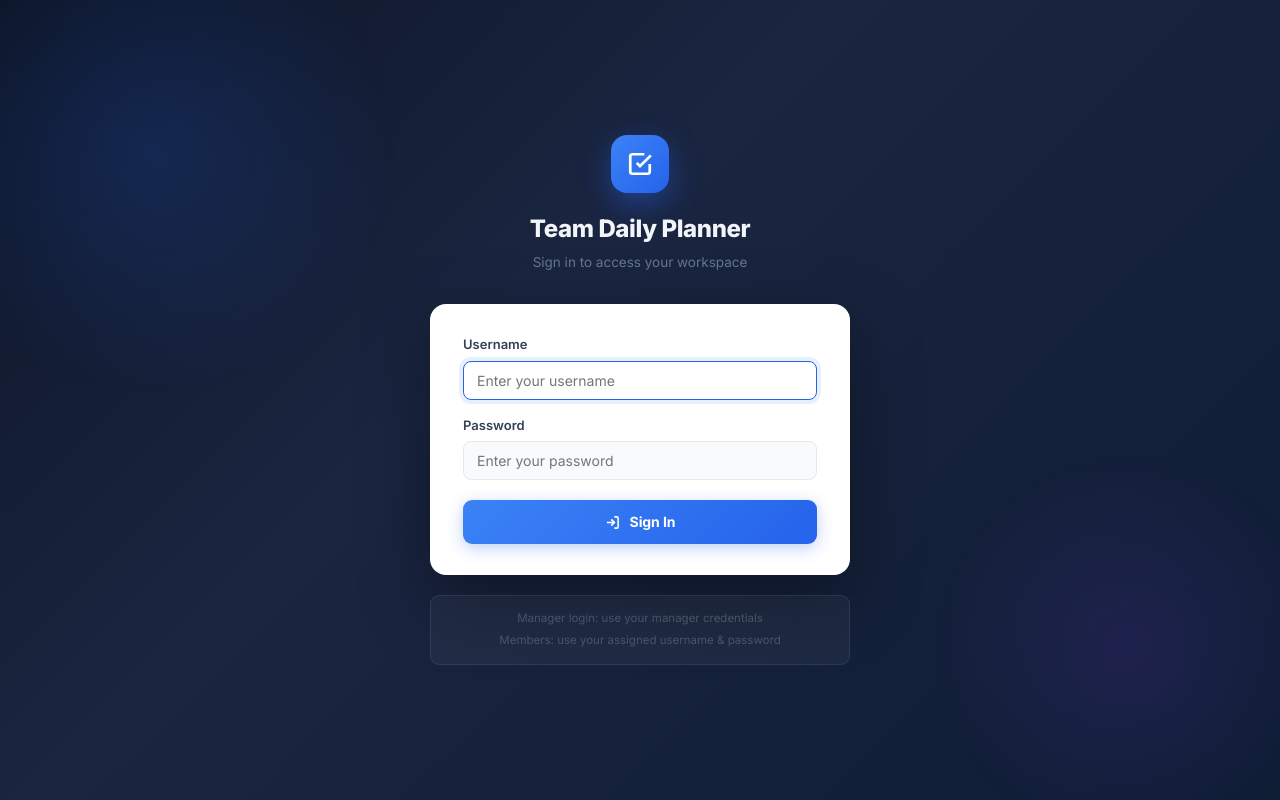
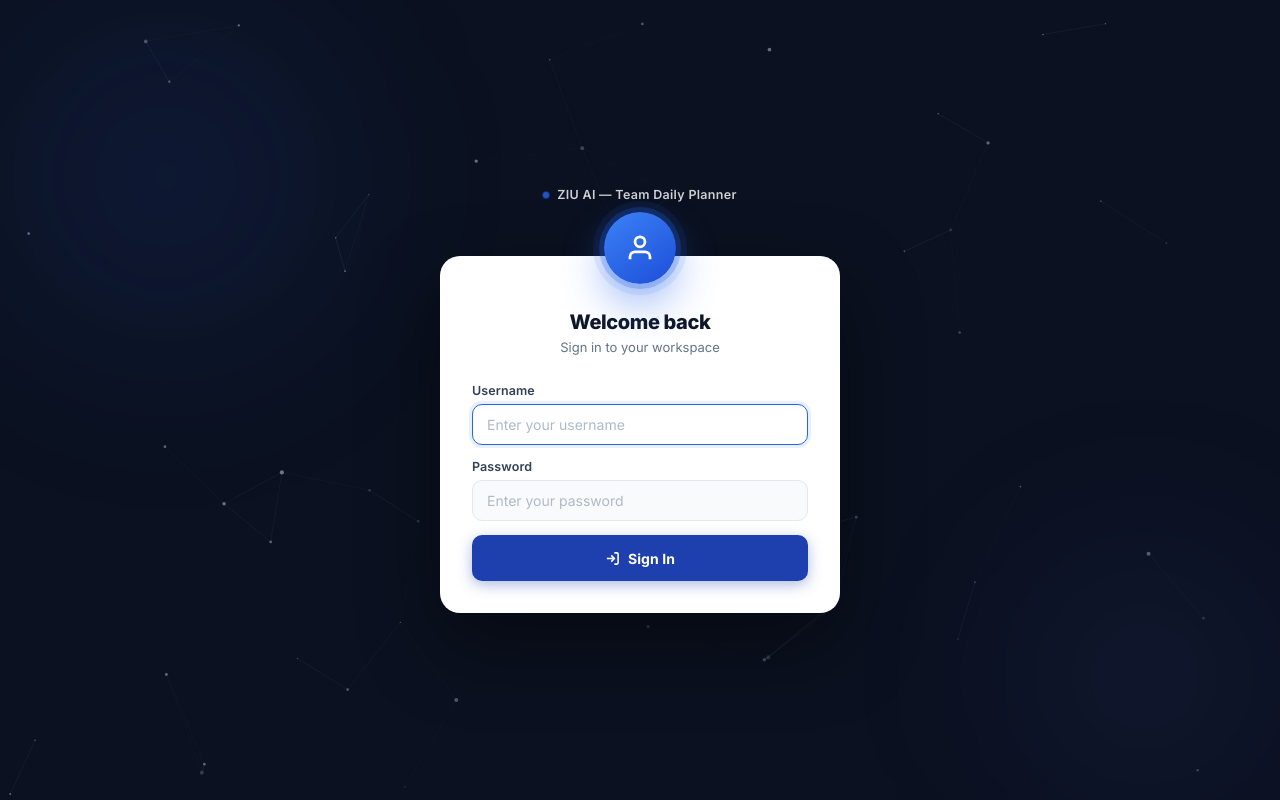
Before and after one commit to DhrumiZIU/Task_Management, a Flask app: page / in a window 1280 px wide. Run offline with Flask 3, Linux system fonts and the light colour scheme; data comes from the database, SQL or seed files in the repository; some libraries are stand-ins or nearby versions.

Commit message:
style: add pulsing brand dot and reduced-motion support to login page
Co-Authored-By: Claude Sonnet 4.6 <noreply@anthropic.com>

```diff
--- a/templates/login.html
+++ b/templates/login.html
@@ -4,130 +4,355 @@
   <meta charset="UTF-8">
   <meta name="viewport" content="width=device-width, initial-scale=1.0">
   <title>Sign In — ZIU AI</title>
-  <link rel="dns-prefetch" href="//fonts.googleapis.com">
   <link rel="preconnect" href="https://fonts.googleapis.com">
   <link rel="preconnect" href="https://fonts.gstatic.com" crossorigin>
-  <link href="https://fonts.googleapis.com/css2?family=Inter:wght@400;500;600;700;800&display=swap" rel="stylesheet">
-  <link rel="stylesheet" href="{{ url_for('static', filename='style.css') }}">
+  <link href="https://fonts.googleapis.com/css2?family=Inter:wght@400;500;600;700;800;900&display=swap" rel="stylesheet">
   <style>
-    .login-page {
+  *, *::before, *::after { box-sizing: border-box; margin: 0; padding: 0; }
+
+  :root {
+    --bg:      #0b1120;
+    --surface: #111827;
+    --border:  rgba(255,255,255,.08);
+    --card-bg: #ffffff;
+    --primary: #2563eb;
+    --primary-h:#1d4ed8;
+    --text:    #0f172a;
+    --text2:   #334155;
+    --text3:   #64748b;
+    --text4:   #94a3b8;
+  }
+
+  body {
+    font-family: 'Inter', system-ui, sans-serif;
+    background: var(--bg);
     min-height: 100vh;
-      background: linear-gradient(135deg, #0d1526 0%, #1a2540 40%, #0f1d35 100%);
-      display: flex; align-items: center; justify-content: center; padding: 24px;
-      position: relative; overflow: hidden;
+    overflow: hidden;
+    -webkit-font-smoothing: antialiased;
   }
-    .login-bg-glow {
-      position: absolute;
-      width: 500px; height: 500px; border-radius: 50%;
-      background: radial-gradient(circle, rgba(37,99,235,.18) 0%, transparent 70%);
-      top: -100px; left: -100px; pointer-events: none;
+
+  /* ── Canvas background ── */
+  #bg-canvas {
+    position: fixed; inset: 0; z-index: 0;
+    display: block;
   }
-    .login-bg-glow2 {
-      position: absolute;
-      width: 400px; height: 400px; border-radius: 50%;
-      background: radial-gradient(circle, rgba(124,58,237,.12) 0%, transparent 70%);
-      bottom: -50px; right: -50px; pointer-events: none;
+
+  /* ── Page wrapper ── */
+  .login-scene {
+    position: fixed; inset: 0; z-index: 1;
+    display: flex; flex-direction: column;
+    align-items: center; justify-content: center;
+    padding: 20px;
+    overflow-y: auto;
   }
-    .login-box { width: 100%; max-width: 420px; position: relative; z-index: 1; }
-    .login-header { text-align: center; margin-bottom: 32px; }
-    .login-logo {
-      width: 58px; height: 58px;
-      background: linear-gradient(135deg, #3b82f6, #2563eb);
-      border-radius: 16px;
+
+  /* ── Avatar (enters first) ── */
+  .login-avatar-wrap {
+    position: relative; z-index: 10;
+    opacity: 0;
+    transform: translateY(-80px) scale(.6);
+    animation: avatarDrop .65s cubic-bezier(.34,1.56,.64,1) .3s forwards;
+    margin-bottom: -28px; /* overlaps card top */
+  }
+  @keyframes avatarDrop {
+    to { opacity: 1; transform: translateY(0) scale(1); }
+  }
+
+  .login-avatar {
+    width: 72px; height: 72px; border-radius: 50%;
+    background: linear-gradient(145deg, #3b82f6, #1d4ed8);
     display: flex; align-items: center; justify-content: center;
-      margin: 0 auto 18px; color: #fff;
-      box-shadow: 0 10px 30px rgba(37,99,235,.45);
+    box-shadow:
+      0 0 0 4px rgba(37,99,235,.2),
+      0 0 0 8px rgba(37,99,235,.08),
+      0 20px 40px rgba(37,99,235,.4);
+    animation: avatarPulse 2.4s ease-in-out 1.2s infinite;
   }
-    .login-header h1 {
-      font-size: 24px; font-weight: 800; color: #f1f5f9; letter-spacing: -.4px;
+  @keyframes avatarPulse {
+    0%, 100% { box-shadow: 0 0 0 4px rgba(37,99,235,.2), 0 0 0 8px rgba(37,99,235,.08), 0 20px 40px rgba(37,99,235,.4); }
+    50%       { box-shadow: 0 0 0 6px rgba(37,99,235,.28), 0 0 0 14px rgba(37,99,235,.1), 0 20px 48px rgba(37,99,235,.5); }
   }
-    .login-header p { font-size: 13.5px; color: #64748b; margin-top: 5px; }
+
+  /* ── Login card (enters second) ── */
+  .login-card-wrap {
+    width: 100%; max-width: 400px;
+    opacity: 0;
+    transform: translateY(28px) scale(.97);
+    animation: cardRise .55s cubic-bezier(.4,0,.2,1) .88s forwards;
+  }
+  @keyframes cardRise {
+    to { opacity: 1; transform: translateY(0) scale(1); }
+  }
+
   .login-card {
     background: #fff;
-      border-radius: 16px; padding: 30px 32px;
-      box-shadow: 0 24px 70px rgba(0,0,0,.38), 0 1px 2px rgba(255,255,255,.04) inset;
+    border-radius: 20px;
+    padding: 44px 32px 32px;  /* top padding gives room for avatar overlap */
+    box-shadow:
+      0 32px 80px rgba(0,0,0,.45),
+      0 1px 0 rgba(255,255,255,.12) inset;
+    position: relative;
   }
-    .login-card .field label { font-size: 13px; font-weight: 600; color: #334155; }
-    .login-card .field input {
-      border: 1.5px solid #e2e8f0; border-radius: 8px;
-      padding: 10px 13px; font-size: 14px; color: #0f172a;
-      transition: border-color .18s, box-shadow .18s;
+
+  .login-card-header {
+    text-align: center;
+    margin-bottom: 28px;
+    padding-top: 10px;
+  }
+  .login-card-title {
+    font-size: 20px; font-weight: 800; color: var(--text); letter-spacing: -.4px;
+    margin-bottom: 5px;
+  }
+  .login-card-sub {
+    font-size: 13px; color: var(--text3); font-weight: 400;
+  }
+
+  /* ── Form fields ── */
+  .field { display: flex; flex-direction: column; gap: 6px; margin-bottom: 14px; }
+  .field label {
+    font-size: 12.5px; font-weight: 600; color: var(--text2);
+    letter-spacing: .1px;
+  }
+  .field input {
+    width: 100%; padding: 11px 14px;
+    border: 1.5px solid #e2e8f0; border-radius: 10px;
+    font-size: 14px; color: var(--text);
     background: #f8fafc;
+    font-family: inherit;
+    transition: border-color .18s, box-shadow .18s, background .18s;
+    outline: none;
   }
-    .login-card .field input:focus {
-      border-color: #2563eb; background: #fff;
-      box-shadow: 0 0 0 4px rgba(37,99,235,.10);
+  .field input:focus {
+    border-color: var(--primary);
+    background: #fff;
+    box-shadow: 0 0 0 3px rgba(37,99,235,.1);
   }
-    .login-card .btn-primary {
-      height: 44px; font-size: 14px; font-weight: 700;
-      background: linear-gradient(135deg, #3b82f6, #2563eb);
-      box-shadow: 0 4px 16px rgba(37,99,235,.30);
-      border: none; border-radius: 9px;
+  .field input::placeholder { color: #b0bac7; }
+
+  /* ── Submit button ── */
+  .btn-signin {
+    width: 100%; height: 46px; margin-top: 6px;
+    display: flex; align-items: center; justify-content: center; gap: 8px;
+    font-size: 14px; font-weight: 700; color: #fff;
+    background: #1e40af;
+    border: none; border-radius: 10px; cursor: pointer;
+    font-family: inherit; letter-spacing: .1px;
+    transition: background .15s, transform .1s, box-shadow .15s;
+    box-shadow: 0 4px 14px rgba(30,64,175,.35);
   }
-    .login-card .btn-primary:hover {
-      background: linear-gradient(135deg, #2563eb, #1d4ed8);
-      box-shadow: 0 6px 20px rgba(37,99,235,.38);
+  .btn-signin:hover  { background: #1d4ed8; box-shadow: 0 6px 20px rgba(29,78,216,.45); }
+  .btn-signin:active { transform: scale(.98); }
+
+  /* ── Flash messages ── */
+  .flash {
+    padding: 10px 14px; border-radius: 9px; font-size: 13px;
+    font-weight: 500; margin-bottom: 16px;
   }
+  .flash-error   { background: #fef2f2; color: #b91c1c; border: 1px solid #fecaca; }
+  .flash-success { background: #f0fdf4; color: #15803d; border: 1px solid #bbf7d0; }
+
+  /* ── Footer hint ── */
   .login-hint {
-      margin-top: 20px; padding: 12px 16px;
-      background: rgba(255,255,255,.04); border: 1px solid rgba(255,255,255,.08);
-      border-radius: 9px; font-size: 11.5px; color: #475569;
-      line-height: 1.9; text-align: center;
+    text-align: center; margin-top: 16px;
+    font-size: 11.5px; color: rgba(148,163,184,.7);
+    line-height: 1.8;
   }
-    @keyframes loginFadeIn {
-      from { opacity: 0; transform: translateY(16px); }
-      to   { opacity: 1; transform: translateY(0); }
+
+  /* ── App name above card ── */
+  .login-brand {
+    text-align: center;
+    color: rgba(255,255,255,.8);
+    font-size: 12.5px; font-weight: 600;
+    letter-spacing: .3px;
+    margin-bottom: 10px;
+    opacity: 0;
+    animation: fadeIn .5s ease .4s forwards;
+    display: flex; align-items: center; justify-content: center; gap: 8px;
   }
-    .login-box { animation: loginFadeIn .3s ease both; }
-    body { overflow: hidden; }
-    .login-page { overflow-y: auto; }
+  .login-brand-dot {
+    width: 6px; height: 6px; border-radius: 50%;
+    background: var(--primary);
+    animation: dotPulse 2s ease-in-out 1s infinite;
+    flex-shrink: 0;
+  }
+  @keyframes dotPulse {
+    0%,100% { opacity:1; transform:scale(1); }
+    50%     { opacity:.5; transform:scale(1.4); }
+  }
+  @keyframes fadeIn { to { opacity: 1; } }
+
+  @media (prefers-reduced-motion: reduce) {
+    *, *::before, *::after { animation-duration: 0.01ms !important; }
+  }
+
+  /* ── Particle lines glow ── */
+  .orb {
+    position: fixed; border-radius: 50%; pointer-events: none;
+    filter: blur(80px); z-index: 0;
+  }
+  .orb-1 {
+    width: 500px; height: 500px; top: -120px; left: -120px;
+    background: radial-gradient(circle, rgba(37,99,235,.14) 0%, transparent 70%);
+    animation: orbDrift1 12s ease-in-out infinite alternate;
+  }
+  .orb-2 {
+    width: 400px; height: 400px; bottom: -100px; right: -80px;
+    background: radial-gradient(circle, rgba(99,102,241,.10) 0%, transparent 70%);
+    animation: orbDrift2 15s ease-in-out infinite alternate;
+  }
+  @keyframes orbDrift1 { to { transform: translate(60px, 80px); } }
+  @keyframes orbDrift2 { to { transform: translate(-40px, -60px); } }
+
+  @media (max-width: 480px) {
+    .login-card { padding: 44px 20px 24px; border-radius: 16px; }
+    .login-card-title { font-size: 18px; }
+  }
   </style>
 </head>
 <body>
-<div class="login-page">
-  <div class="login-bg-glow"></div>
-  <div class="login-bg-glow2"></div>
-  <div class="login-box">
-    <div class="login-header">
-      <div class="login-logo">
-        <svg width="26" height="26" viewBox="0 0 24 24" fill="none" stroke="currentColor" stroke-width="2.5">
-          <path d="M9 11l3 3L22 4"/><path d="M21 12v7a2 2 0 01-2 2H5a2 2 0 01-2-2V5a2 2 0 012-2h11"/>
+
+<!-- Particle canvas -->
+<canvas id="bg-canvas"></canvas>
+
+<!-- Ambient orbs -->
+<div class="orb orb-1"></div>
+<div class="orb orb-2"></div>
+
+<div class="login-scene">
+
+  <!-- App label -->
+  <div class="login-brand">
+    <div class="login-brand-dot"></div>
+    ZIU AI — Team Daily Planner
+  </div>
+
+  <!-- Avatar drops first -->
+  <div class="login-avatar-wrap">
+    <div class="login-avatar">
+      <svg width="30" height="30" viewBox="0 0 24 24" fill="none" stroke="#fff" stroke-width="2.2">
+        <path d="M20 21v-2a4 4 0 00-4-4H8a4 4 0 00-4 4v2"/>
+        <circle cx="12" cy="7" r="4"/>
       </svg>
     </div>
-      <h1>Team Daily Planner</h1>
-      <p>Sign in to access your workspace</p>
   </div>
+
+  <!-- Card rises after avatar -->
+  <div class="login-card-wrap">
     <div class="login-card">
+      <div class="login-card-header">
+        <div class="login-card-title">Welcome back</div>
+        <div class="login-card-sub">Sign in to your workspace</div>
+      </div>
+
       {% with messages = get_flashed_messages(with_categories=true) %}
         {% for cat, msg in messages %}
-        <div class="flash flash-{{ cat }}" style="margin-bottom:16px">{{ msg }}</div>
+        <div class="flash flash-{{ cat }}">{{ msg }}</div>
         {% endfor %}
       {% endwith %}
+
       <form method="post">
         <div class="field">
           <label for="username">Username</label>
           <input id="username" type="text" name="username"
-                 placeholder="Enter your username" autocomplete="username" required autofocus>
+                 placeholder="Enter your username"
+                 autocomplete="username" required autofocus>
         </div>
-        <div class="field" style="margin-bottom:20px">
+        <div class="field">
           <label for="password">Password</label>
           <input id="password" type="password" name="password"
-                 placeholder="Enter your password" autocomplete="current-password" required>
+                 placeholder="Enter your password"
+                 autocomplete="current-password" required>
         </div>
-        <button type="submit" class="btn btn-primary btn-full">
-          <svg width="15" height="15" viewBox="0 0 24 24" fill="none" stroke="currentColor" stroke-width="2.5" style="margin-right:4px">
+        <button type="submit" class="btn-signin">
+          <svg width="15" height="15" viewBox="0 0 24 24" fill="none" stroke="currentColor" stroke-width="2.5">
             <path d="M15 3h4a2 2 0 012 2v14a2 2 0 01-2 2h-4"/>
-            <polyline points="10 17 15 12 10 7"/><line x1="15" y1="12" x2="3" y2="12"/>
+            <polyline points="10 17 15 12 10 7"/>
+            <line x1="15" y1="12" x2="3" y2="12"/>
           </svg>
           Sign In
         </button>
       </form>
     </div>
-    <div class="login-hint">
-      Manager login: use your manager credentials<br>
-      Members: use your assigned username &amp; password
+
   </div>
+
 </div>
-</div>
+
+<script>
+(function () {
+  var canvas = document.getElementById('bg-canvas');
+  var ctx    = canvas.getContext('2d');
+  var W, H, particles;
+  var PARTICLE_COUNT = 60;
+  var CONNECTION_DIST = 130;
+  var PARTICLE_COLOR  = 'rgba(148,163,184,';
+
+  function resize() {
+    W = canvas.width  = window.innerWidth;
+    H = canvas.height = window.innerHeight;
+  }
+
+  function Particle() {
+    this.x  = Math.random() * W;
+    this.y  = Math.random() * H;
+    this.vx = (Math.random() - .5) * .4;
+    this.vy = (Math.random() - .5) * .4;
+    this.r  = Math.random() * 1.5 + .6;
+    this.a  = Math.random() * .5 + .2;
+  }
+  Particle.prototype.update = function () {
+    this.x += this.vx;
+    this.y += this.vy;
+    if (this.x < 0 || this.x > W) this.vx *= -1;
+    if (this.y < 0 || this.y > H) this.vy *= -1;
+  };
+
+  function init() {
+    resize();
+    particles = [];
+    for (var i = 0; i < PARTICLE_COUNT; i++) particles.push(new Particle());
+  }
+
+  function draw() {
+    ctx.clearRect(0, 0, W, H);
+    // connections
+    for (var i = 0; i < particles.length; i++) {
+      var p1 = particles[i];
+      for (var j = i + 1; j < particles.length; j++) {
+        var p2   = particles[j];
+        var dx   = p1.x - p2.x;
+        var dy   = p1.y - p2.y;
+        var dist = Math.sqrt(dx * dx + dy * dy);
+        if (dist < CONNECTION_DIST) {
+          var alpha = (1 - dist / CONNECTION_DIST) * .18;
+          ctx.beginPath();
+          ctx.moveTo(p1.x, p1.y);
+          ctx.lineTo(p2.x, p2.y);
+          ctx.strokeStyle = PARTICLE_COLOR + alpha + ')';
+          ctx.lineWidth   = .8;
+          ctx.stroke();
+        }
+      }
+    }
+    // dots
+    for (var k = 0; k < particles.length; k++) {
+      var p = particles[k];
+      ctx.beginPath();
+      ctx.arc(p.x, p.y, p.r, 0, Math.PI * 2);
+      ctx.fillStyle = PARTICLE_COLOR + p.a + ')';
+      ctx.fill();
+      p.update();
+    }
+    requestAnimationFrame(draw);
+  }
+
+  window.addEventListener('resize', function () {
+    resize();
+  });
+
+  init();
+  draw();
+})();
+</script>
 </body>
 </html>
```
Lines whose indentation alone changed are shown as unchanged.
